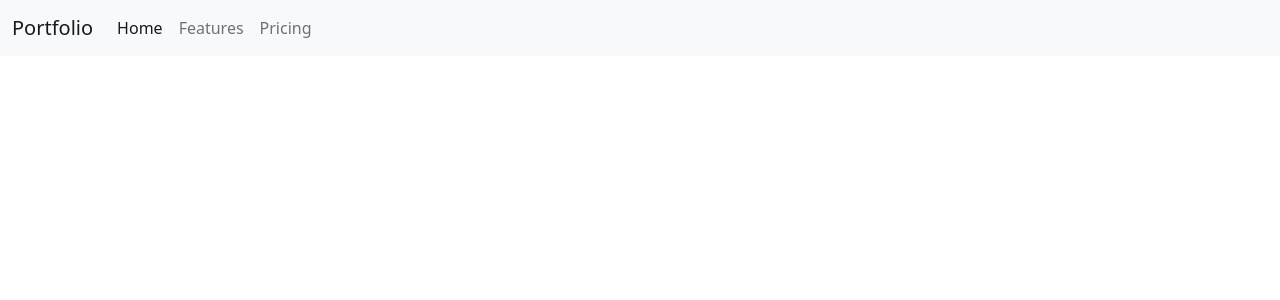
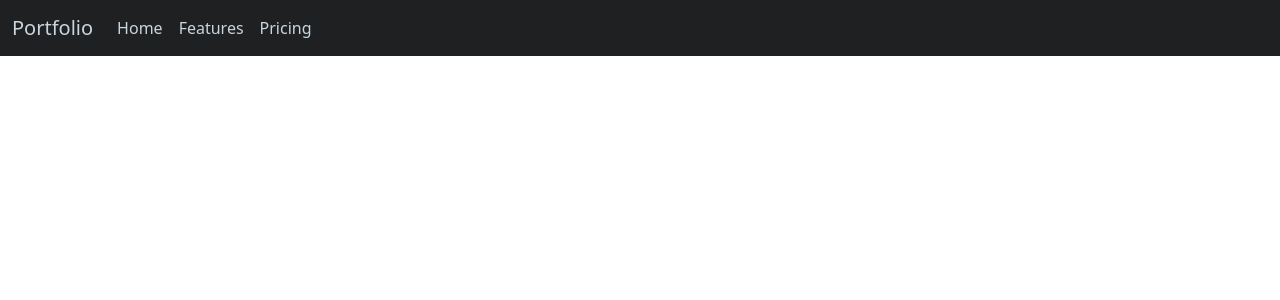
Before and after one commit to PAVasconcelos/portfolio, an Angular app: page / in a window 1280 px wide. Shown: the top 300 px of the page. Built offline with nearby package versions, Linux system fonts and the light colour scheme.

Commit message:
NavBar
NavBar customization.

```diff
--- a/src/app/components/nav-bar/nav-bar.component.html
+++ b/src/app/components/nav-bar/nav-bar.component.html
@@ -1,19 +1,20 @@
-<nav class="navbar navbar-expand-lg bg-light">
+<nav class="navbar navbar-expand-lg color-dark-bg">
   <div class="container-fluid">
-    <a class="navbar-brand" href="#">Portfolio</a>
-    <button class="navbar-toggler" type="button" data-bs-toggle="collapse" data-bs-target="#navbarNav" aria-controls="navbarNav" aria-expanded="false" aria-label="Toggle navigation">
+    <a class="navbar-brand color-soft" href="#">Portfolio</a>
+    <button class="navbar-toggler" type="button" data-bs-toggle="collapse" data-bs-target="#navbarNav"
+      aria-controls="navbarNav" aria-expanded="false" aria-label="Toggle navigation">
       <span class="navbar-toggler-icon"></span>
     </button>
     <div class="collapse navbar-collapse" id="navbarNav">
       <ul class="navbar-nav">
         <li class="nav-item">
-          <a class="nav-link active" aria-current="page" href="#">Home</a>
+          <a class="nav-link color-soft" href="#">Home</a>
         </li>
         <li class="nav-item">
-          <a class="nav-link" href="#">Features</a>
+          <a class="nav-link color-soft" href="#">Features</a>
         </li>
         <li class="nav-item">
-          <a class="nav-link" href="#">Pricing</a>
+          <a class="nav-link color-soft" href="#">Pricing</a>
         </li>
       </ul>
     </div>
--- a/src/styles.css
+++ b/src/styles.css
@@ -1,2 +1,22 @@
 /* You can add global styles to this file, and also import other style files */
 @import "~bootstrap/dist/css/bootstrap.css";
+
+.color-light-soft {
+  color: #F0F5F9;
+}
+
+.color-soft {
+  color: #C9D6DF;
+}
+
+.color-medium {
+  color: #52616B;
+}
+
+.color-dark {
+  color: #1E2022;
+}
+
+.color-dark-bg {
+    background-color: #1E2022;
+}
```
Also changed, not shown: src/app/components/nav-bar/nav-bar.component.css (+7 -0 lines).
